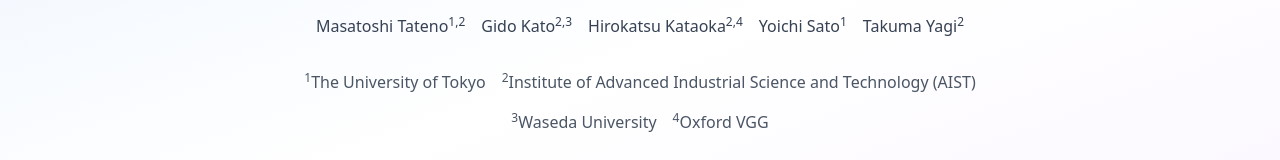
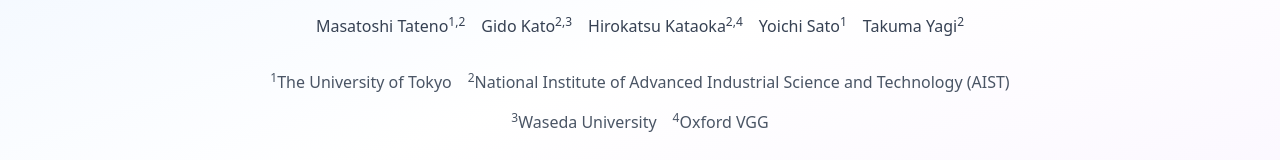
Before and after one commit to MasaTate/HanDyVQA-project-page, a React (Vite) app: page / in a window 1280 px wide. Shown: the part 223-383 px from the top of the page. Built offline with nearby package versions, Linux system fonts and the light colour scheme.

Commit message:
change aist

```diff
--- a/src/components/Hero.tsx
+++ b/src/components/Hero.tsx
@@ -24,7 +24,7 @@
           <div className="flex flex-wrap justify-center gap-4 mb-10 text-gray-600">
             <div className="flex gap-4">
               <span><sup>1</sup>The University of Tokyo</span>
-              <span><sup>2</sup>Institute of Advanced Industrial Science and Technology (AIST)</span>
+              <span><sup>2</sup>National Institute of Advanced Industrial Science and Technology (AIST)</span>
             </div>
             <div className="flex gap-4">
               <span><sup>3</sup>Waseda University</span>
```
Also changed, not shown: 2 other files (tests, documents, lock files or other folders).
